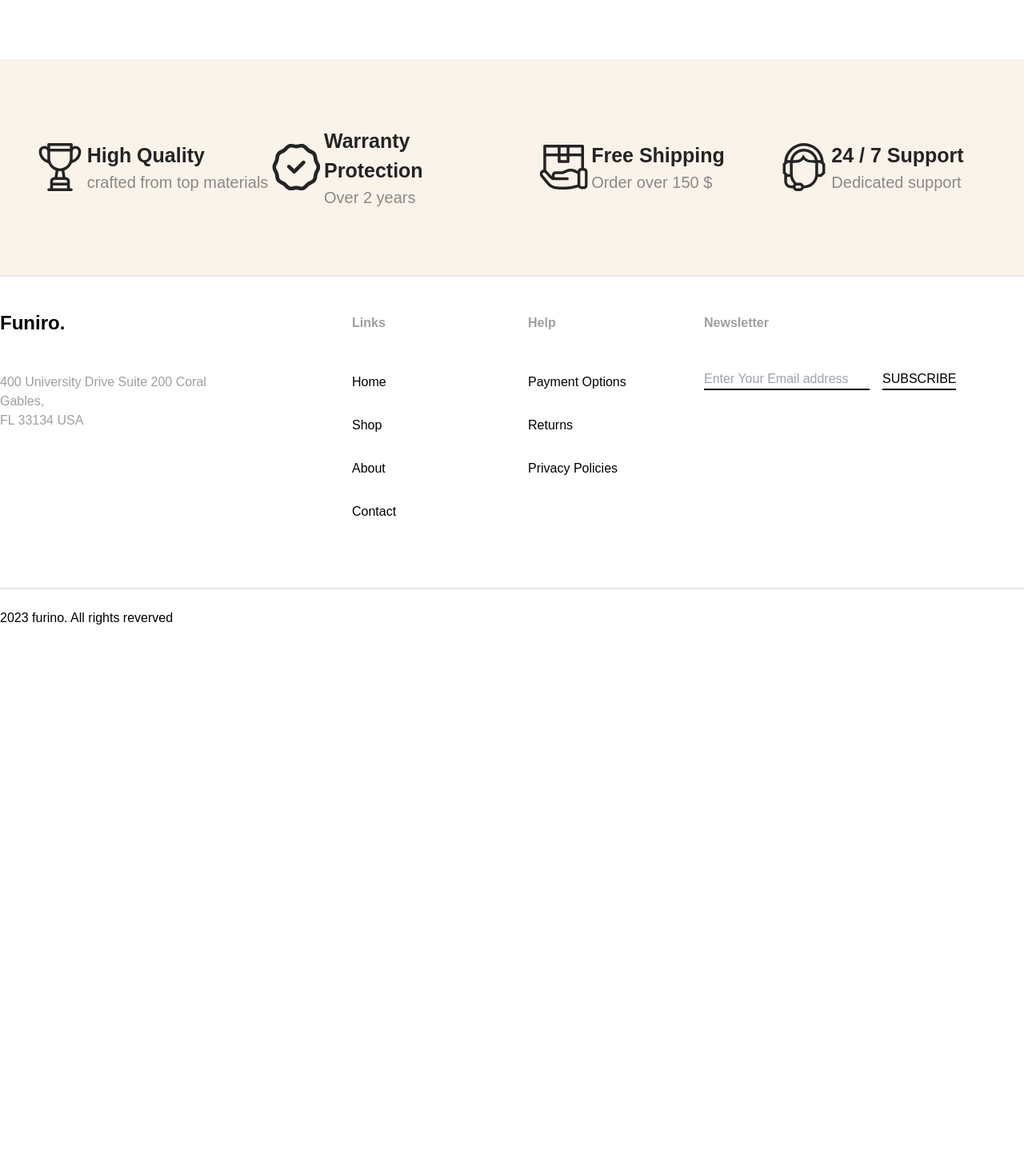
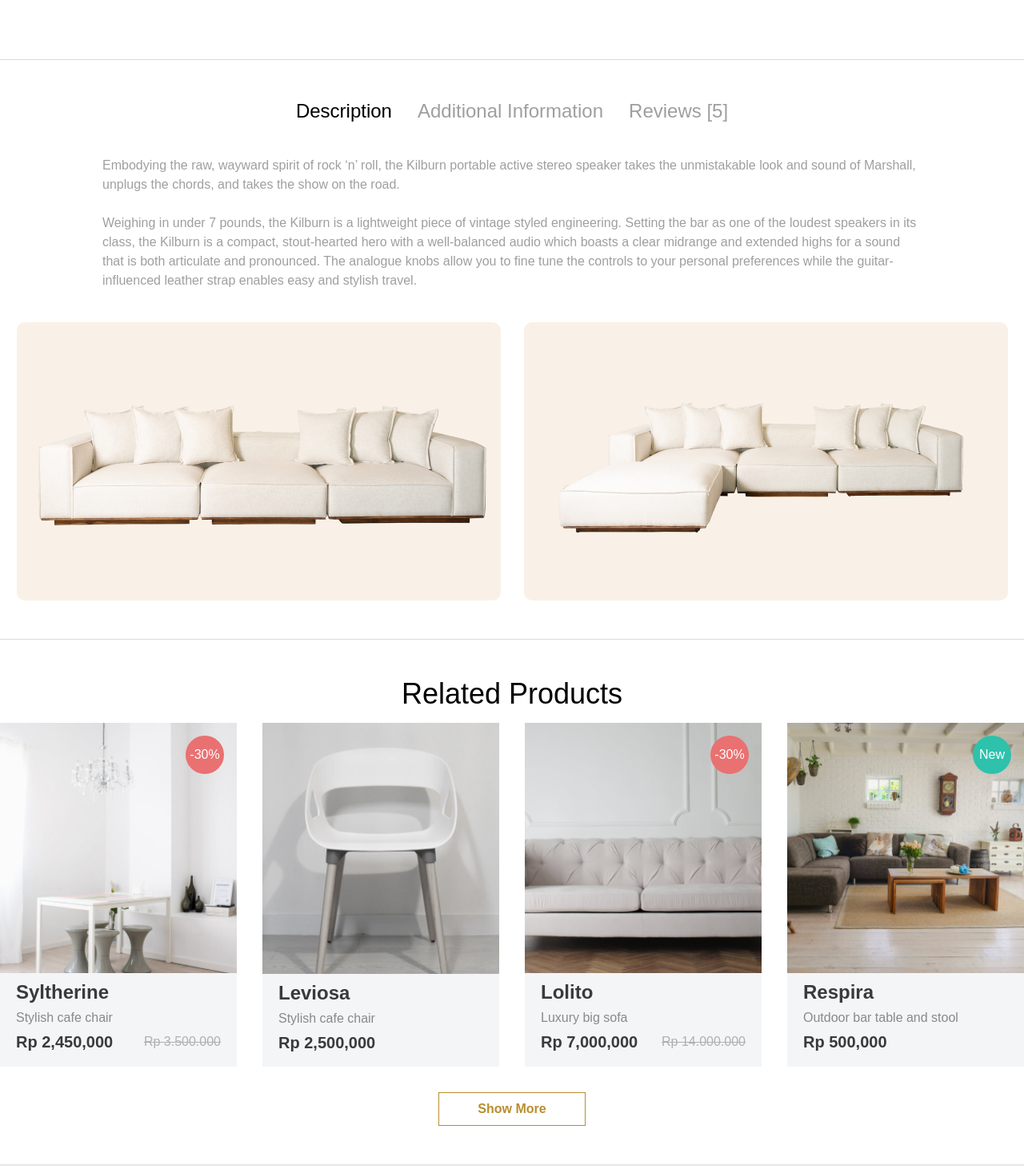
Before and after one commit to ZiadEssam12/furniro, a React (Create React App) app: page /product in a window 1280 px wide. Shown: the part 883-2350 px from the top of the page at 80% size. Before the commit the page ends 1732 px from the top, so only its background shows below. Built offline with nearby package versions, Linux system fonts and the light colour scheme; what tailwind-container-break-out would draw is missing.

Commit message:
signle product page was finished

```diff
--- a/src/Components/Home/Home.jsx
+++ b/src/Components/Home/Home.jsx
@@ -14,11 +14,9 @@ export default function Home() {
   const { setExtendedFooter } = useContext(ExtendedFooterContext);
 
   useEffect(() => {
-    console.log("Component mounted");
     setExtendedFooter(false);
 
     return () => {
-      console.log("Component unmounted");
       setExtendedFooter(true);
     };
   }, []);
--- a/src/Components/ProductInfo/ProductInfo.jsx
+++ b/src/Components/ProductInfo/ProductInfo.jsx
@@ -1,4 +1,4 @@
-import React, { useState } from "react";
+import React, { useContext, useEffect, useState } from "react";
 import { Link } from "react-router-dom";
 import {
   AkarIconsFacebookFill,
@@ -12,7 +12,13 @@ import img1 from "../../assets/Outdoor sofa set 2.png";
 import img2 from "../../assets/Outdoor sofa set_2 1.png";
 import img3 from "../../assets/Stuart sofa 1.png";
 import img4 from "../../assets/Maya sofa three seater (1) 1.png";
+import sofaLarge1 from "../../assets/Cloud sofa three seater + ottoman_1 1.png";
+import sofaLarge2 from "../../assets/Cloud sofa three seater + ottoman_2 1.png";
 import asgardSofa from "../../assets/Asgaard sofa 3.png";
+import { ExtendedFooterContext } from "../Context/ExtendedFooterContext";
+import { ProductsContext } from "../Context/ProductsContext";
+import { Button } from "../ReusableComponenets/ReusableComponenets";
+import ProductListing from "../ProductListing/ProductListing";
 
 const product = {
   sizes: [
@@ -35,6 +41,18 @@ export default function ProductInfo() {
   const [selectedSize, setSelectedSize] = useState(product.sizes[0]);
   const [selectedColor, setSelectedColor] = useState(product.colors[0]);
   const [productQuantity, setProductQuantity] = useState(1);
+  const { products } = useContext(ProductsContext);
+  const relatedProducts = products.slice(0, 4);
+  const { setExtendedFooter } = useContext(ExtendedFooterContext);
+
+  useEffect(() => {
+    setExtendedFooter(false);
+
+    return () => {
+      setExtendedFooter(true);
+    };
+  }, []);
+
   return (
     <>
       <div id="productInfo">
@@ -287,6 +305,76 @@ export default function ProductInfo() {
             </div>
           </div>
         </div>
+
+        {/* Full Product Description  */}
+        <div className="py-12 border-y-[1px] border-[#D9D9D9]">
+          <div className="w-[90vw] mx-auto md:container ">
+            <div className="flex justify-between md:justify-center items-center gap-x-0 md:gap-x-8 text-lg md:text-2xl ">
+              <h5 className="font-medium">Description</h5>
+              <h5 className="text-[#9F9F9F]">Additional Information</h5>
+              <h5 className="text-[#9F9F9F]">Reviews [5]</h5>
+            </div>
+
+            {/* text */}
+            <div className="w-4/5 mx-auto text-[#9F9F9F] my-10">
+              <p>
+                Embodying the raw, wayward spirit of rock ‘n’ roll, the Kilburn
+                portable active stereo speaker takes the unmistakable look and
+                sound of Marshall, unplugs the chords, and takes the show on the
+                road.
+              </p>
+              <p className="mt-6">
+                Weighing in under 7 pounds, the Kilburn is a lightweight piece
+                of vintage styled engineering. Setting the bar as one of the
+                loudest speakers in its class, the Kilburn is a compact,
+                stout-hearted hero with a well-balanced audio which boasts a
+                clear midrange and extended highs for a sound that is both
+                articulate and pronounced. The analogue knobs allow you to fine
+                tune the controls to your personal preferences while the
+                guitar-influenced leather strap enables easy and stylish travel.
+              </p>
+            </div>
+
+            <div className="flex flex-col md:flex-row gap-y-6 justify-center items-center gap-x-[29px]  h-fit md:h-[348px]">
+              <div className="bg-[--linen] rounded-[10px] w-full md:w-[605px] h-full">
+                <img
+                  src={sofaLarge2}
+                  alt="Cloud sofa three seater + ottoman 1"
+                  className="size-full"
+                />
+              </div>
+              <div className="bg-[--linen] rounded-[10px] w-full md:w-[605px]  h-full">
+                <img
+                  src={sofaLarge1}
+                  alt=" Cloud sofa three seater + ottoman 2"
+                />
+              </div>
+            </div>
+          </div>
+        </div>
+
+        {/* related prodicts */}
+        <div className="container py-12">
+          <h5 className="font-medium text-4xl text-center">Related Products</h5>
+          <div className="my-4 grid grid-cols-1 gap-x-6 gap-y-10 sm:grid-cols-2 lg:grid-cols-3 xl:grid-cols-4 xl:gap-x-8 w-3/4 md:w-full mx-auto">
+            {relatedProducts.map((product) => (
+              <ProductListing key={product.id} product={product} />
+            ))}
+          </div>
+          <div className="flex justify-center">
+            <Link to="/shop">
+              <Button
+                textColor="[--gold]"
+                border
+                px="px-12"
+                py="py-2"
+                mt="mt-4"
+              >
+                Show More
+              </Button>
+            </Link>
+          </div>
+        </div>
       </div>
     </>
   );
```
Also changed, not shown: src/assets/Cloud sofa three seater + ottoman_1 1.png (added), src/assets/Cloud sofa three seater + ottoman_2 1.png (added).
